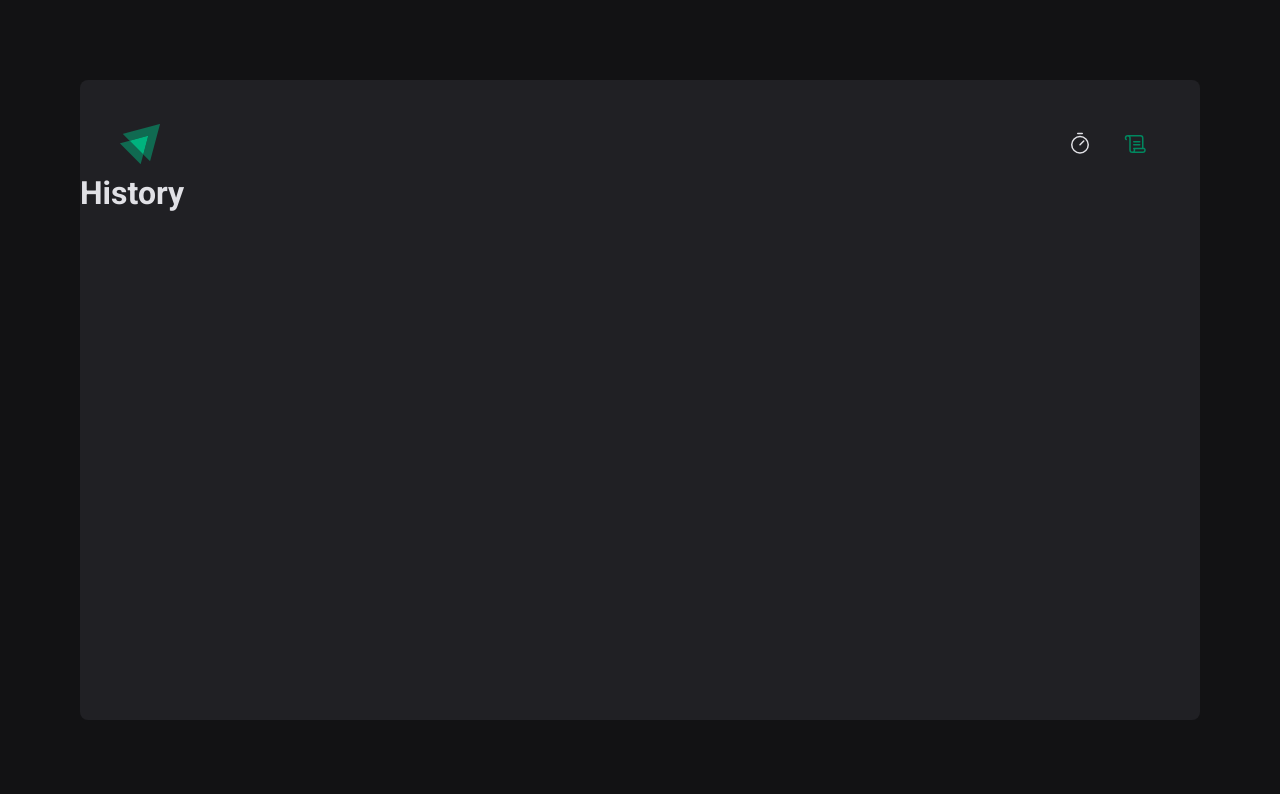
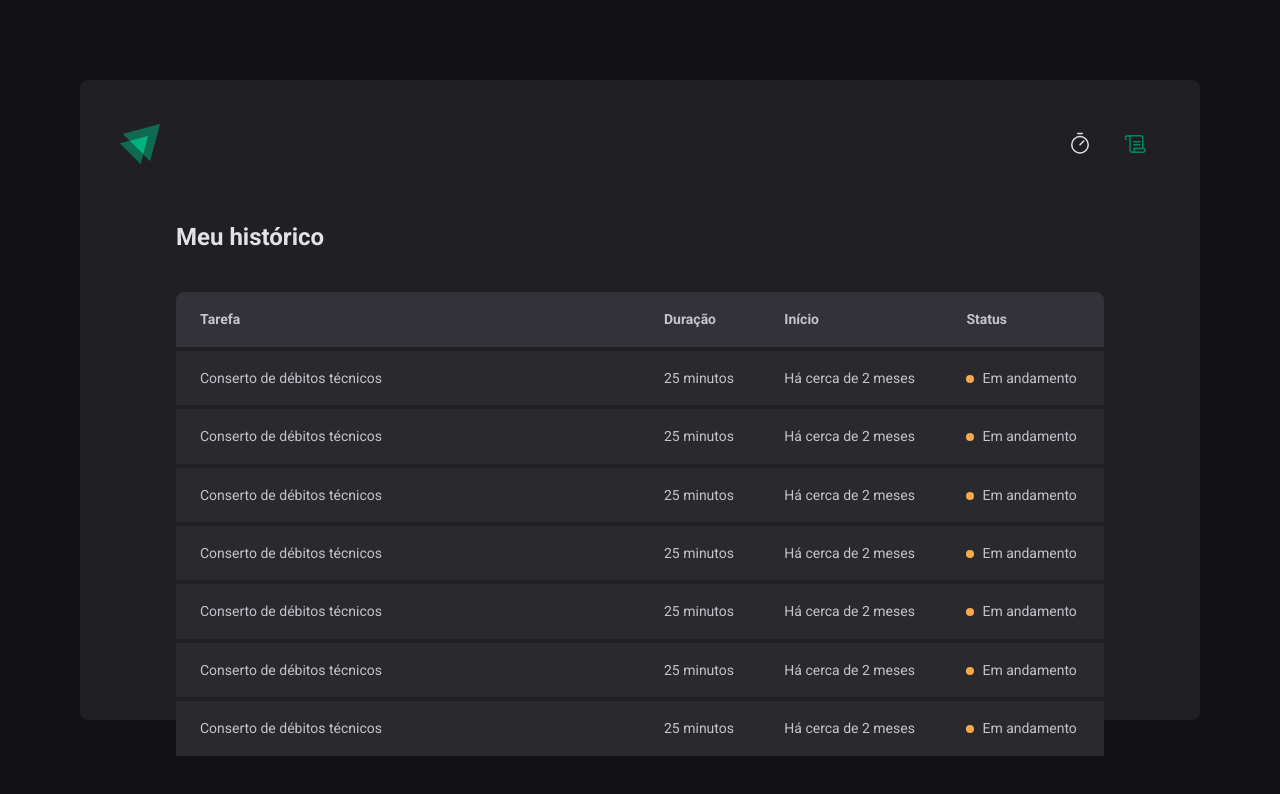
Before and after one commit to dantevicenzo/ignite-reactjs-02-timer, a React (Vite) app: page /history in a window 1280 px wide. Shown: the top 794 px of the page. Built offline with nearby package versions, Linux system fonts and the light colour scheme.

Commit message:
History page

```diff
--- a/src/pages/History/index.tsx
+++ b/src/pages/History/index.tsx
@@ -1,3 +1,63 @@
+import { HistoryContainer, StyledTable } from './styles'
+
 export function History() {
-  return <h1>History</h1>
+  return (
+    <HistoryContainer>
+      <h3>Meu histórico</h3>
+      <StyledTable>
+        <thead>
+          <tr>
+            <th>Tarefa</th>
+            <th>Duração</th>
+            <th>Início</th>
+            <th>Status</th>
+          </tr>
+        </thead>
+        <tbody>
+          <tr>
+            <td>Conserto de débitos técnicos </td>
+            <td>25 minutos</td>
+            <td>Há cerca de 2 meses</td>
+            <td>Em andamento</td>
+          </tr>
+          <tr>
+            <td>Conserto de débitos técnicos </td>
+            <td>25 minutos</td>
+            <td>Há cerca de 2 meses</td>
+            <td>Em andamento</td>
+          </tr>
+          <tr>
+            <td>Conserto de débitos técnicos </td>
+            <td>25 minutos</td>
+            <td>Há cerca de 2 meses</td>
+            <td>Em andamento</td>
+          </tr>
+          <tr>
+            <td>Conserto de débitos técnicos </td>
+            <td>25 minutos</td>
+            <td>Há cerca de 2 meses</td>
+            <td>Em andamento</td>
+          </tr>
+          <tr>
+            <td>Conserto de débitos técnicos </td>
+            <td>25 minutos</td>
+            <td>Há cerca de 2 meses</td>
+            <td>Em andamento</td>
+          </tr>
+          <tr>
+            <td>Conserto de débitos técnicos </td>
+            <td>25 minutos</td>
+            <td>Há cerca de 2 meses</td>
+            <td>Em andamento</td>
+          </tr>
+          <tr>
+            <td>Conserto de débitos técnicos </td>
+            <td>25 minutos</td>
+            <td>Há cerca de 2 meses</td>
+            <td>Em andamento</td>
+          </tr>
+        </tbody>
+      </StyledTable>
+    </HistoryContainer>
+  )
 }
--- /dev/null
+++ b/src/pages/History/styles.ts
@@ -0,0 +1,52 @@
+import styled from 'styled-components'
+
+export const HistoryContainer = styled.div`
+  margin: 3.125rem 6rem;
+
+  h3 {
+    font-size: 1.5rem;
+  }
+`
+export const StyledTable = styled.table`
+  margin-top: 2rem;
+  font-size: 0.875rem;
+  width: 100%;
+  border-collapse: separate;
+  border-spacing: 0 0.25rem;
+  text-align: left;
+
+  th {
+    background-color: ${(props) => props.theme.color.grey3};
+
+    &:first-child {
+      border-top-left-radius: 8px;
+    }
+
+    &:last-child {
+      border-top-right-radius: 8px;
+    }
+  }
+
+  td {
+    background-color: ${(props) => props.theme.color.grey8};
+  }
+
+  th,
+  td {
+    padding: 1rem 1.5rem;
+    text-align: left;
+    &:first-child {
+      width: 50%;
+    }
+  }
+
+  tr td:last-child::before {
+    content: '';
+    display: inline-block;
+    width: 0.5rem;
+    height: 0.5rem;
+    border-radius: 50%;
+    margin-right: 0.5rem;
+    background-color: #fba94c;
+  }
+`
--- a/src/pages/Home/styles.ts
+++ b/src/pages/Home/styles.ts
@@ -55,7 +55,7 @@ export const Number = styled(CowntdownItem)`
   width: 8rem;
 
   color: ${(props) => props.theme.color.grey7};
-  background-color: #29292e;
+  background-color: ${(props) => props.theme.color.grey8};
 
   border-radius: ${(props) => props.theme.borderRadius};
 `
--- a/src/styles/themes/default.ts
+++ b/src/styles/themes/default.ts
@@ -14,6 +14,7 @@ export const defaultTheme = {
     grey5: '#8D8D99', // label
     grey6: '#C4C4CC', // text
     grey7: '#E1E1E6', // title
+    grey8: '#29292E',
 
     white: '#FFFFFF',
   },
```
